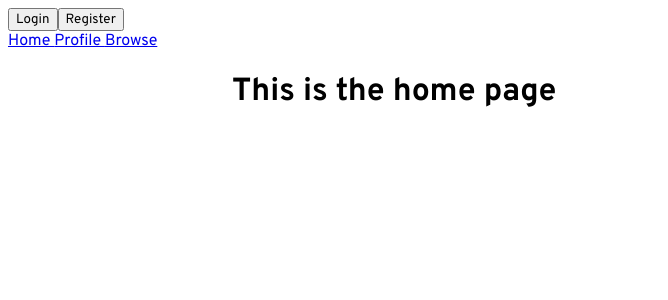
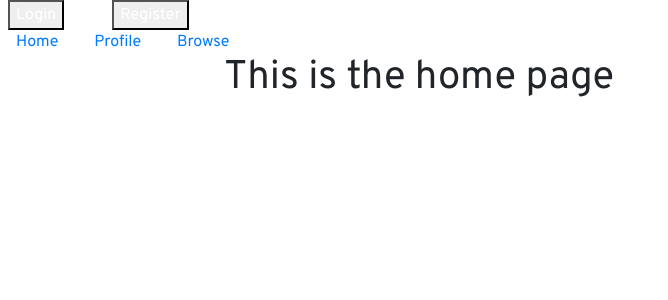
Before and after one commit to Eelsvek/hyojo-app, a Vue app: page / in a window 1280 px wide. Shown: the top 300 px of the page, without its empty margins (0-668 px from the left). Built offline with nearby package versions, Linux system fonts and the light colour scheme.

Commit message:
add bootstrap

```diff
--- a/package.json
+++ b/package.json
@@ -8,6 +8,8 @@
     "lint": "vue-cli-service lint"
   },
   "dependencies": {
+    "bootstrap": "^4.5.3",
+    "bootstrap-vue": "^2.21.1",
     "core-js": "^3.6.5",
     "vue": "^2.6.11",
     "vue-router": "^3.2.0",
--- a/src/assets/main.scss
+++ b/src/assets/main.scss
@@ -1,3 +1,5 @@
+@import 'node_modules/bootstrap/scss/bootstrap.scss';
+@import 'node_modules/bootstrap-vue/src/index.scss';
 @import url('https://fonts.googleapis.com/css2?family=Overpass:wght@100;300;400;600;700&display=swap');
 
 * {
--- a/src/main.js
+++ b/src/main.js
@@ -1,5 +1,6 @@
 import Vue from 'vue';
 import Vuelidate from 'vuelidate';
+import { BootstrapVue, IconsPlugin } from 'bootstrap-vue';
 
 import App from './App.vue';
 import './assets/main.scss';
@@ -9,6 +10,8 @@
 Vue.config.productionTip = false;
 
 Vue.use(Vuelidate);
+Vue.use(BootstrapVue);
+Vue.use(IconsPlugin);
 
 new Vue({
   router,
```
Also changed, not shown: 1 other file (tests, documents, lock files or other folders).
